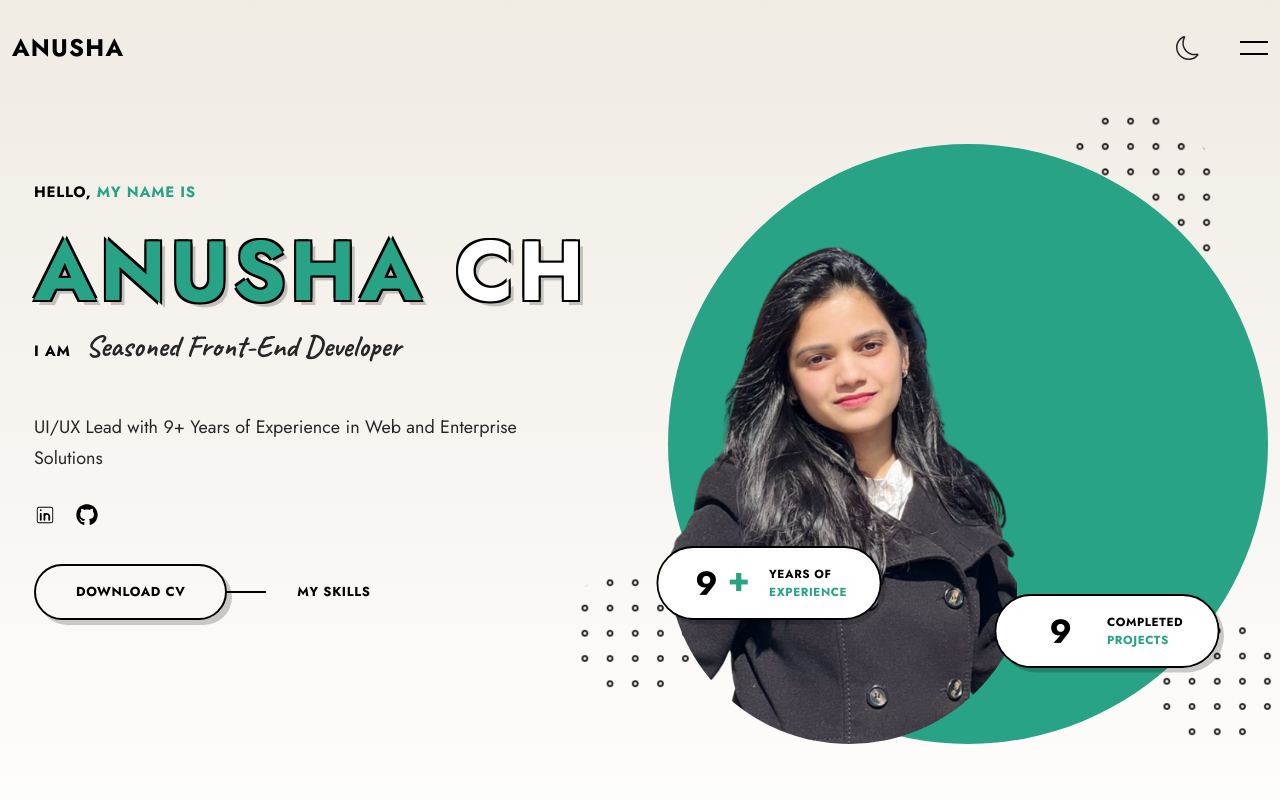
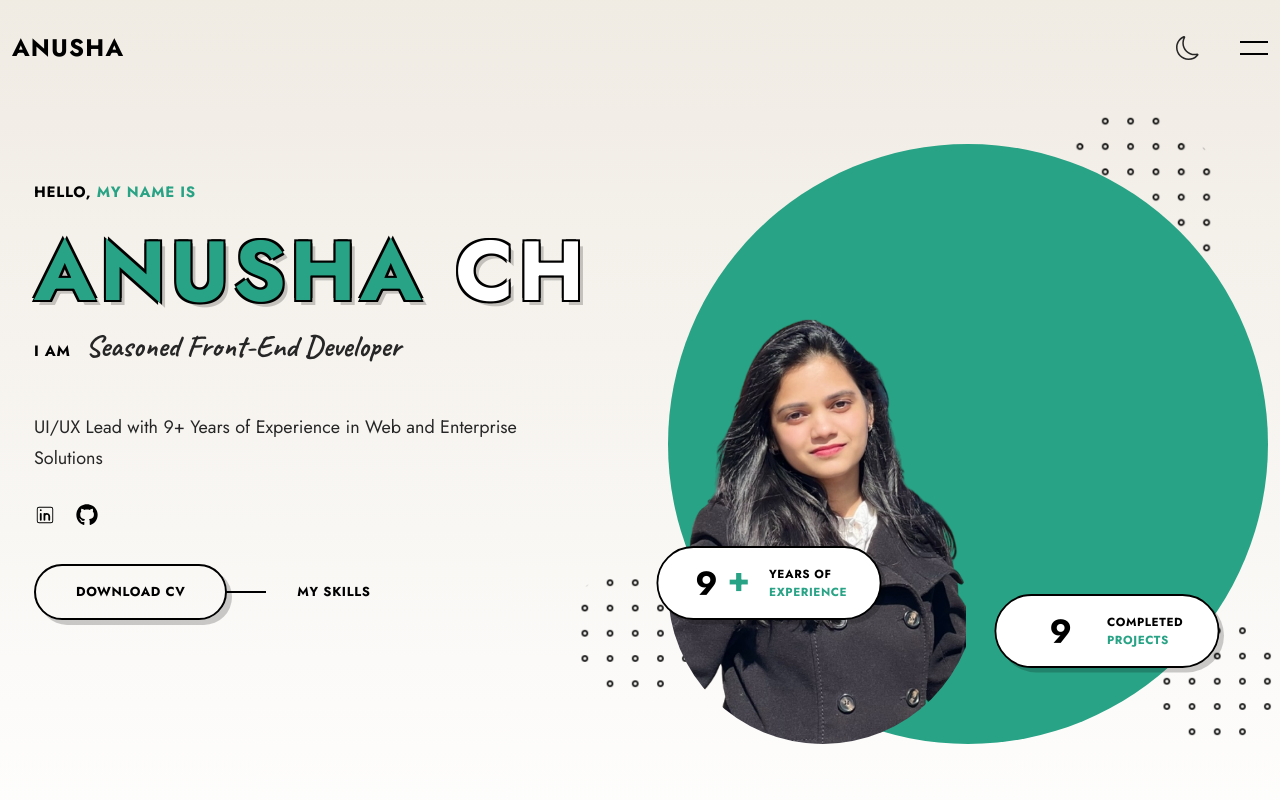
Before and after one commit to AnushaChiruvolu2909/anushachiruvoluportfolio, a React (Vite) app: page /#home in a window 1280 px wide. Shown: the top 800 px of the page. Built offline with nearby package versions, Linux system fonts and the light colour scheme.

Commit message:
datamodify

```diff
--- a/src/index.css
+++ b/src/index.css
@@ -28,7 +28,7 @@
   }
 
   .home__profile {
-    height: 500px !important;
+    height: 427px !important;
   }
 }
 
```
